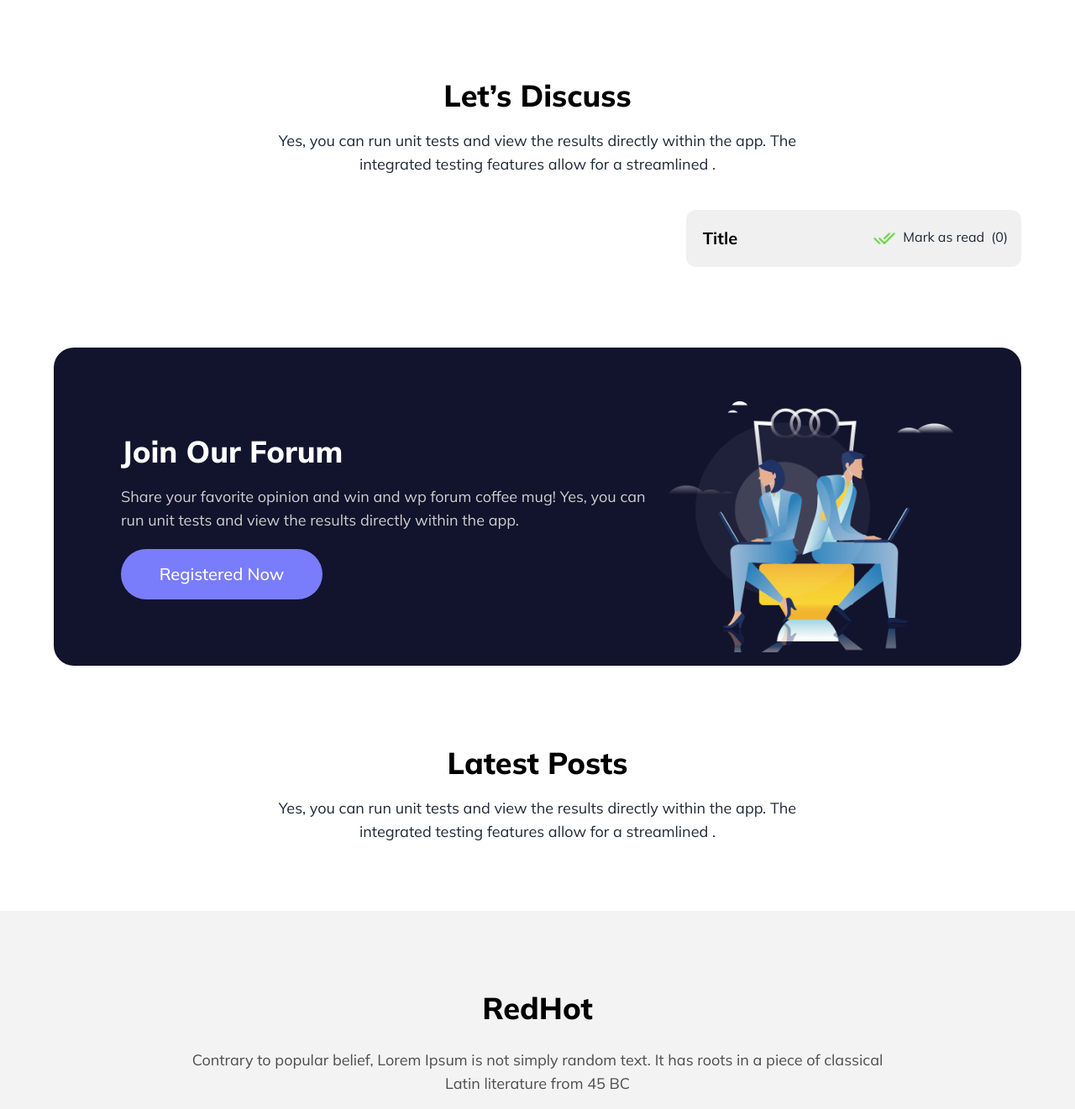
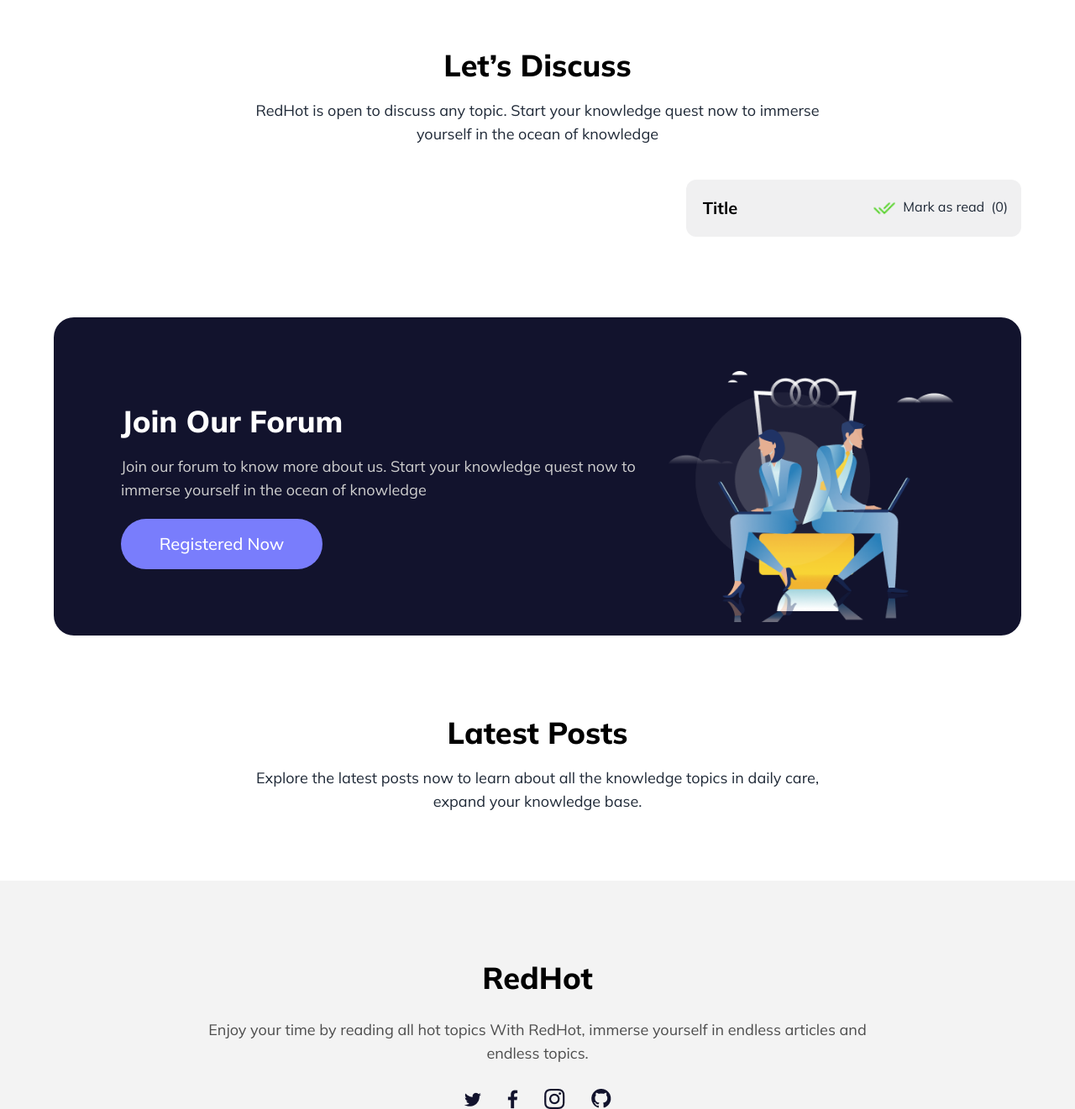
Before and after one commit to KamaruzzamanFahad/ReadHotForumA6, a plain HTML site: page index.html in a window 1280 px wide. Shown: the part 726-2047 px from the top of the page at 84% size. Drawn offline with nearby package versions, Linux system fonts and the light colour scheme; no server answers.

Commit message:
all lorem removed and added useful text

```diff
--- a/index.html
+++ b/index.html
@@ -42,12 +42,11 @@
     <main class="px-[5%] py-10">
 
         <section
-            class="bnnerimg flex flex-col lg:flex-row xl:flex-row p-24 justify-between items-center rounded-3xl mt-14 w-full">
+            class="bnnerimg flex flex-col lg:flex-row xl:flex-row p-24 justify-between items-center rounded-3xl mt-5 w-full">
             <div>
                 <h1 class="text-6xl text-white font-extrabold">Welcome to the<br><span id="gradint">RedHot</span> Forum
                 </h1>
-                <p class="text-[#d4d4d4] font-semibold text-lg mt-4">Share your favorite opinion and win and wp<br>forum
-                    coffee mug!</p>
+                <p class="text-[#d4d4d4] font-semibold text-lg mt-4"> Enjoy your time by reading all hot topics With RedHot, <br> immerse yourself in endless articles and endless topics.</p>
                 <div class="bg-white rounded-full mt-5 w-64 md:w-96 lg:w-96 xl:w-96 pl-5 flex p-2">
                     <input id="inputsearch" class="outline-none w-full" type="text" placeholder="Search here anything">
                     <button id="Search" class="buttom px-5">Search</button>
@@ -66,8 +65,7 @@
 
         <section>
             <h1 class="text-center text-4xl text-black font-extrabold mt-24">Let’s Discuss</h1>
-            <p class="px-[20%] text-center mt-5 text-lg">Yes, you can run unit tests and view the results directly
-                within the app. The integrated testing features allow for a streamlined .</p>
+            <p class="px-[20%] text-center mt-5 text-lg">RedHot is open to discuss any topic. Start your knowledge quest now to immerse yourself in the ocean of knowledge</p>
 
             <div id="looding" class="  justify-center items-center mt-5 hidden">
                 <span class="loading loading-bars loading-xs"></span>
@@ -119,8 +117,7 @@
                 </div>
                 <div class="w-[100%] md:w-[75%] lg:w-[75%] xl:w-[75%]">
                     <h1 class=" text-4xl text-white font-extrabold mt-10 text-center md:text-left lg:text-left xl:text-left ">Join Our Forum</h1>
-                    <p class="mt-5 text-lg text-[#cfcfcf] text-center md:text-left lg:text-left xl:text-left">Share your favorite opinion and win and wp forum coffee mug!
-                        Yes, you can run unit tests and view the results directly within the app. </p>
+                    <p class="mt-5 text-lg text-[#cfcfcf] text-center md:text-left lg:text-left xl:text-left">Join our forum to know more about us. Start your knowledge quest now to immerse yourself in the ocean of knowledge</p>
                     <button class="buttom mt-5 px-10 py-4 text-xl w-full md:w-60 lg:w-60 xl:w-60">Registered Now</button>
                 </div>
                 <div class="justify-end items-end hidden md:flex lg:flex xl:flex">
@@ -132,8 +129,7 @@
 
         <section>
             <h1 class="text-center text-4xl text-black font-extrabold mt-24">Latest Posts</h1>
-            <p class="px-[20%] text-center mt-5 text-lg mb-10">Yes, you can run unit tests and view the results directly
-                within the app. The integrated testing features allow for a streamlined .</p>
+            <p class="px-[20%] text-center mt-5 text-lg mb-10">Explore the latest posts now to learn about all the knowledge topics in daily care, expand your knowledge base.</p>
 
 
             <div id="latastConti" class="flex flex-col md:flex-row lg:flex-row xl:flex-row mt-1 gap-5">
@@ -147,9 +143,8 @@
 
     <footer class="bg-[#ebebeb9a] p-24">
         <div class="font-extrabold text-4xl text-black text-center">RedHot</div>
-        <p class="mt-7 text-lg text-[#000000af] text-center  px-0 md:px-32 lg:px-32 xl:px-32">Contrary to popular
-            belief, Lorem Ipsum is not simply random text. It has roots in a piece of classical Latin literature from 45
-            BC</p>
+        <p class="mt-7 text-lg text-[#000000af] text-center  px-0 md:px-32 lg:px-32 xl:px-32">Enjoy your time by reading all hot topics With RedHot,
+            immerse yourself in endless articles and endless topics.</p>
         <div class="flex justify-center items-center mt-7 h-6 bg-no-repeat bg-center" style="background-image: url(images/Social.png);">
 
         </div>
```
